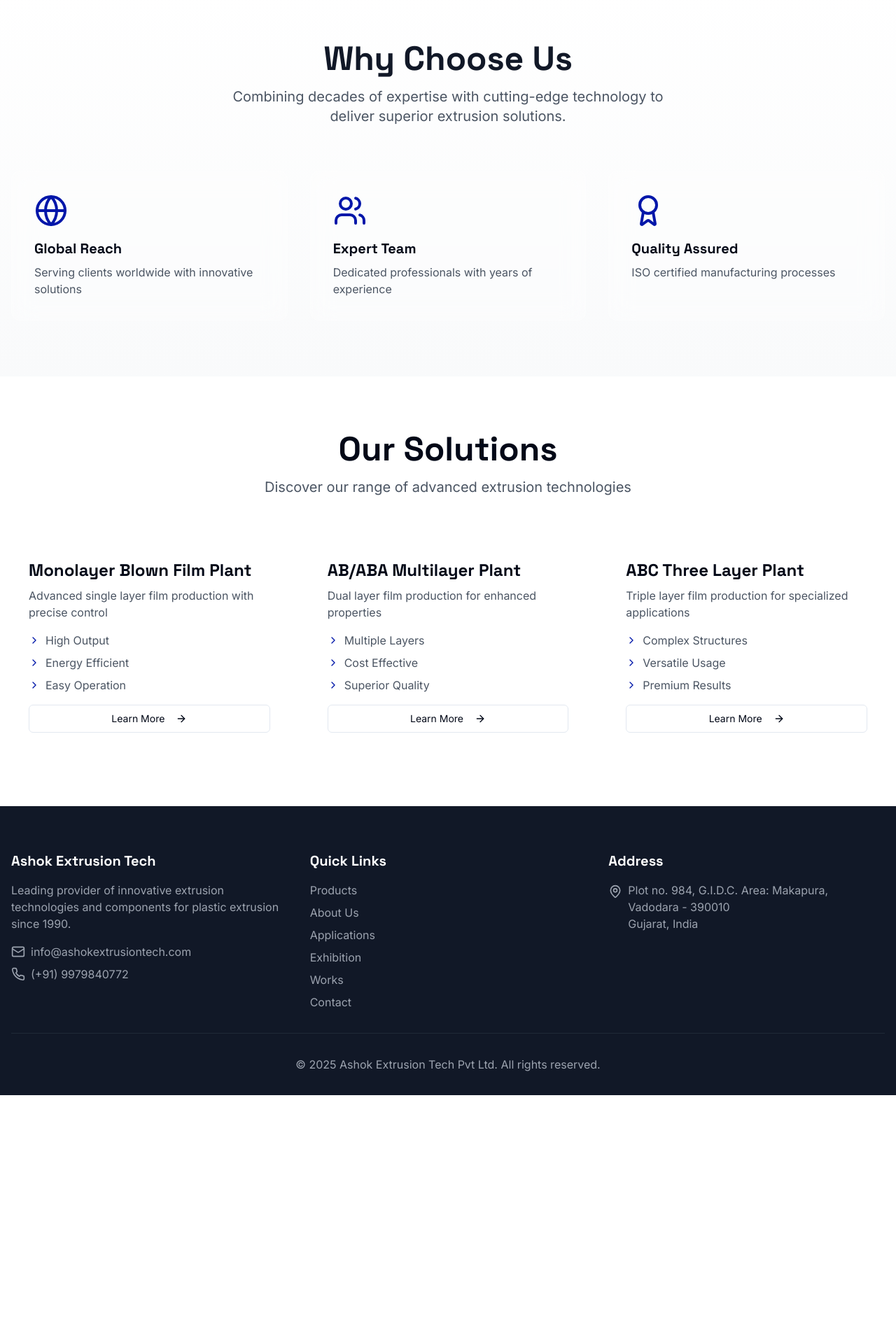
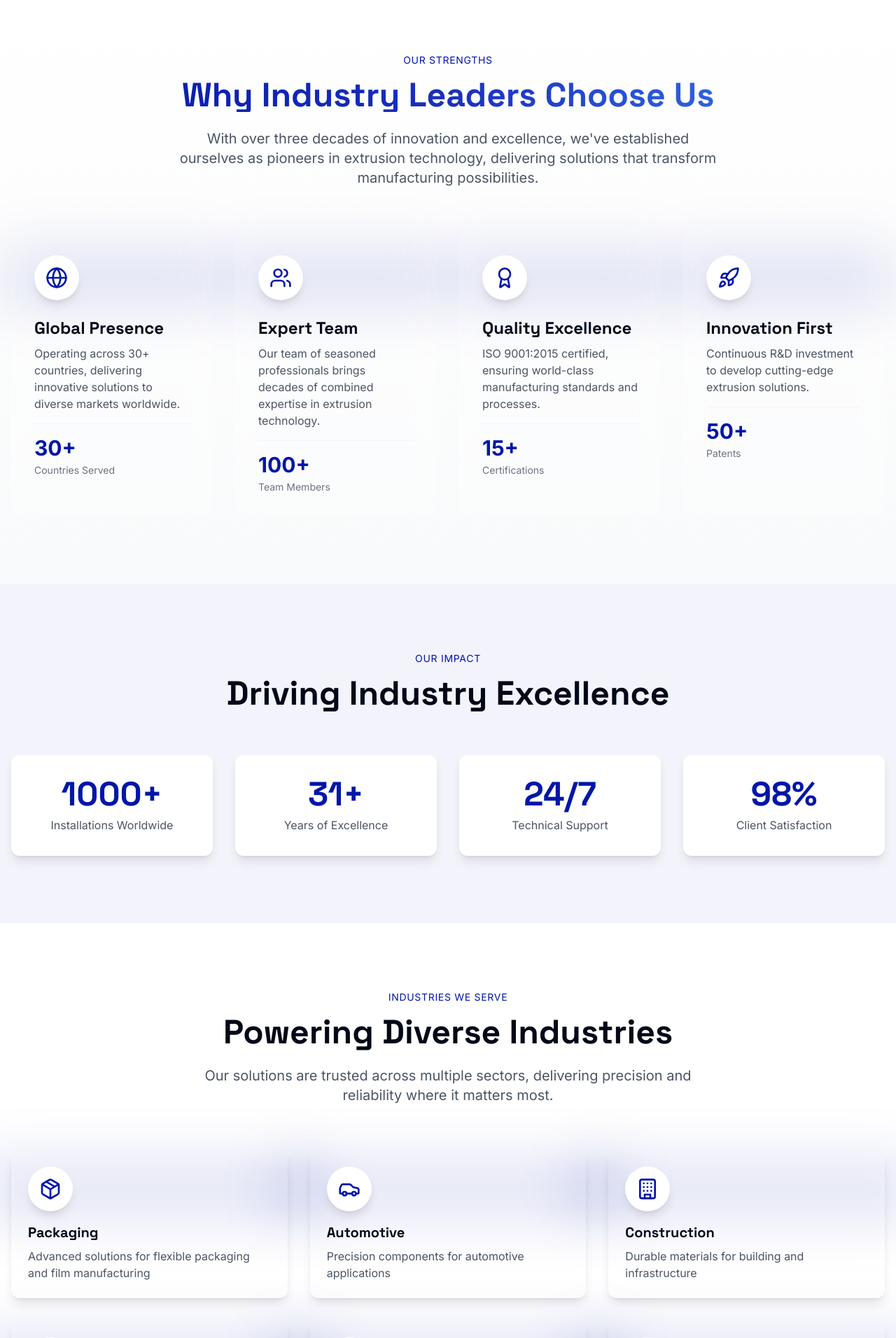
Before and after one commit to SMITGHORI/extrusion-innovation-showcase, a React (Vite) app: page / in a window 1280 px wide. Shown: the part 820-2732 px from the top of the page at 70% size. Before the commit the page ends 2385 px from the top, so only its background shows below. Built offline with nearby package versions, Linux system fonts and the light colour scheme.

Commit message:
Improve landing page content
Enhanced the "Why Choose Us" section with more engaging content and improved UI. Added new sections to the landing page, ensuring a visually appealing design and better user experience.
[skip gpt_engineer]

```diff
--- a/src/pages/Index.tsx
+++ b/src/pages/Index.tsx
@@ -1,7 +1,7 @@
 import { useEffect, useRef } from "react";
 import { Link } from "react-router-dom";
 import { motion, useScroll, useTransform } from "framer-motion";
-import { ArrowRight, ChevronRight, Users, Globe, Award, ArrowUpRight } from "lucide-react";
+import { ArrowRight, ChevronRight, Users, Globe, Award, ArrowUpRight, Rocket, Package, Car, Building, Stethoscope, Leaf, ShoppingBag } from "lucide-react";
 import { Button } from "@/components/ui/button";
 import Lottie from "lottie-react";
 import techAnimation from "../assets/tech-animation.json";
@@ -43,7 +43,7 @@ const Index = () => {
 
   return (
     <div className="min-h-screen">
-      {/* Hero Section with Enhanced Responsive Design */}
+      {/* Hero Section */}
       <motion.section
         ref={targetRef}
         style={{ y, opacity, scale }}
@@ -144,7 +144,8 @@ const Index = () => {
         </div>
       </motion.section>
 
-      <section className="py-20 relative overflow-hidden bg-gradient-to-b from-white to-gray-50">
+      {/* Enhanced Why Choose Us Section */}
+      <section className="py-24 relative overflow-hidden bg-gradient-to-b from-white to-gray-50">
         <div className="container mx-auto px-4">
           <motion.div
             initial={{ opacity: 0, y: 20 }}
@@ -153,32 +154,46 @@ const Index = () => {
             transition={{ duration: 0.8 }}
             className="text-center mb-16"
           >
-            <h2 className="text-4xl md:text-5xl font-bold mb-4 text-gray-900">
-              Why Choose Us
+            <span className="text-primary font-medium tracking-wider text-sm uppercase mb-4 block">Our Strengths</span>
+            <h2 className="text-4xl md:text-5xl font-bold mb-6 bg-clip-text text-transparent bg-gradient-to-r from-primary via-primary-light to-blue-500">
+              Why Industry Leaders Choose Us
             </h2>
-            <p className="text-xl text-gray-600 max-w-2xl mx-auto">
-              Combining decades of expertise with cutting-edge technology to deliver
-              superior extrusion solutions.
+            <p className="text-xl text-gray-600 max-w-3xl mx-auto">
+              With over three decades of innovation and excellence, we've established ourselves as pioneers in extrusion technology,
+              delivering solutions that transform manufacturing possibilities.
             </p>
           </motion.div>
 
-          <div className="grid grid-cols-1 md:grid-cols-3 gap-8">
+          <div className="grid grid-cols-1 md:grid-cols-2 lg:grid-cols-4 gap-8">
             {[
               {
                 icon: Globe,
-                title: "Global Reach",
-                description: "Serving clients worldwide with innovative solutions",
+                title: "Global Presence",
+                description: "Operating across 30+ countries, delivering innovative solutions to diverse markets worldwide.",
+                stat: "30+",
+                statLabel: "Countries Served"
               },
               {
                 icon: Users,
                 title: "Expert Team",
-                description: "Dedicated professionals with years of experience",
+                description: "Our team of seasoned professionals brings decades of combined expertise in extrusion technology.",
+                stat: "100+",
+                statLabel: "Team Members"
               },
               {
                 icon: Award,
-                title: "Quality Assured",
-                description: "ISO certified manufacturing processes",
+                title: "Quality Excellence",
+                description: "ISO 9001:2015 certified, ensuring world-class manufacturing standards and processes.",
+                stat: "15+",
+                statLabel: "Certifications"
               },
+              {
+                icon: Rocket,
+                title: "Innovation First",
+                description: "Continuous R&D investment to develop cutting-edge extrusion solutions.",
+                stat: "50+",
+                statLabel: "Patents"
+              }
             ].map((feature, index) => (
               <motion.div
                 key={index}
@@ -186,18 +201,134 @@ const Index = () => {
                 whileInView={{ opacity: 1, y: 0 }}
                 viewport={{ once: true }}
                 transition={{ delay: index * 0.2 }}
-                className="glass-effect p-8 rounded-xl hover:shadow-xl transition-all duration-300 hover:-translate-y-2"
+                className="glass-effect p-8 rounded-xl hover:shadow-xl transition-all duration-300 group hover:-translate-y-2"
               >
-                <feature.icon className="w-12 h-12 text-primary mb-4" />
-                <h3 className="text-xl font-bold mb-2">{feature.title}</h3>
-                <p className="text-gray-600">{feature.description}</p>
+                <div className="relative mb-6">
+                  <div className="absolute inset-0 bg-primary/10 rounded-full scale-150 blur-xl group-hover:scale-175 transition-transform" />
+                  <div className="relative bg-white rounded-full p-4 w-16 h-16 flex items-center justify-center shadow-lg">
+                    <feature.icon className="w-8 h-8 text-primary" />
+                  </div>
+                </div>
+                <h3 className="text-2xl font-bold mb-2">{feature.title}</h3>
+                <p className="text-gray-600 mb-4">{feature.description}</p>
+                <div className="pt-4 border-t border-gray-100">
+                  <div className="text-3xl font-bold text-primary mb-1">{feature.stat}</div>
+                  <div className="text-sm text-gray-500">{feature.statLabel}</div>
+                </div>
               </motion.div>
             ))}
           </div>
         </div>
       </section>
 
-      {/* Products Showcase */}
+      {/* New Achievement Section */}
+      <section className="py-24 bg-primary/5 relative overflow-hidden">
+        <div className="container mx-auto px-4">
+          <motion.div
+            initial={{ opacity: 0, y: 20 }}
+            whileInView={{ opacity: 1, y: 0 }}
+            viewport={{ once: true }}
+            className="text-center mb-16"
+          >
+            <span className="text-primary font-medium tracking-wider text-sm uppercase mb-4 block">Our Impact</span>
+            <h2 className="text-4xl md:text-5xl font-bold mb-6">Driving Industry Excellence</h2>
+          </motion.div>
+
+          <div className="grid grid-cols-1 md:grid-cols-2 lg:grid-cols-4 gap-8">
+            {[
+              { number: "1000+", label: "Installations Worldwide" },
+              { number: "31+", label: "Years of Excellence" },
+              { number: "24/7", label: "Technical Support" },
+              { number: "98%", label: "Client Satisfaction" }
+            ].map((stat, index) => (
+              <motion.div
+                key={index}
+                initial={{ opacity: 0, scale: 0.5 }}
+                whileInView={{ opacity: 1, scale: 1 }}
+                viewport={{ once: true }}
+                transition={{ delay: index * 0.1 }}
+                className="text-center p-8 rounded-xl bg-white shadow-lg hover:shadow-xl transition-all"
+              >
+                <h3 className="text-4xl md:text-5xl font-bold text-primary mb-2">{stat.number}</h3>
+                <p className="text-gray-600">{stat.label}</p>
+              </motion.div>
+            ))}
+          </div>
+        </div>
+      </section>
+
+      {/* New Industries Section */}
+      <section className="py-24 relative overflow-hidden">
+        <div className="container mx-auto px-4">
+          <motion.div
+            initial={{ opacity: 0, y: 20 }}
+            whileInView={{ opacity: 1, y: 0 }}
+            viewport={{ once: true }}
+            className="text-center mb-16"
+          >
+            <span className="text-primary font-medium tracking-wider text-sm uppercase mb-4 block">Industries We Serve</span>
+            <h2 className="text-4xl md:text-5xl font-bold mb-6">Powering Diverse Industries</h2>
+            <p className="text-xl text-gray-600 max-w-3xl mx-auto">
+              Our solutions are trusted across multiple sectors, delivering precision and reliability where it matters most.
+            </p>
+          </motion.div>
+
+          <div className="grid grid-cols-1 md:grid-cols-2 lg:grid-cols-3 gap-8">
+            {[
+              {
+                title: "Packaging",
+                description: "Advanced solutions for flexible packaging and film manufacturing",
+                icon: Package
+              },
+              {
+                title: "Automotive",
+                description: "Precision components for automotive applications",
+                icon: Car
+              },
+              {
+                title: "Construction",
+                description: "Durable materials for building and infrastructure",
+                icon: Building
+              },
+              {
+                title: "Medical",
+                description: "High-precision solutions for medical devices",
+                icon: Stethoscope
+              },
+              {
+                title: "Agriculture",
+                description: "Sustainable solutions for agricultural applications",
+                icon: Leaf
+              },
+              {
+                title: "Consumer Goods",
+                description: "Quality materials for everyday products",
+                icon: ShoppingBag
+              }
+            ].map((industry, index) => (
+              <motion.div
+                key={index}
+                initial={{ opacity: 0, y: 20 }}
+                whileInView={{ opacity: 1, y: 0 }}
+                viewport={{ once: true }}
+                transition={{ delay: index * 0.1 }}
+                className="p-6 rounded-xl bg-white shadow-lg hover:shadow-xl transition-all group cursor-pointer"
+              >
+                <div className="mb-4 relative">
+                  <div className="absolute inset-0 bg-primary/10 rounded-full scale-150 blur-xl group-hover:scale-175 transition-transform" />
+                  <div className="relative bg-white rounded-full p-4 w-16 h-16 flex items-center justify-center shadow-lg">
+                    <industry.icon className="w-8 h-8 text-primary" />
+                  </div>
+                </div>
+                <h3 className="text-xl font-bold mb-2 group-hover:text-primary transition-colors">{industry.title}</h3>
+                <p className="text-gray-600">{industry.description}</p>
+              </motion.div>
+            ))}
+          </div>
+        </div>
+      </section>
+
+      {/* Products Showcase Section */}
       <section className="py-20 relative overflow-hidden">
         <div className="container mx-auto px-4">
           <motion.div
```
